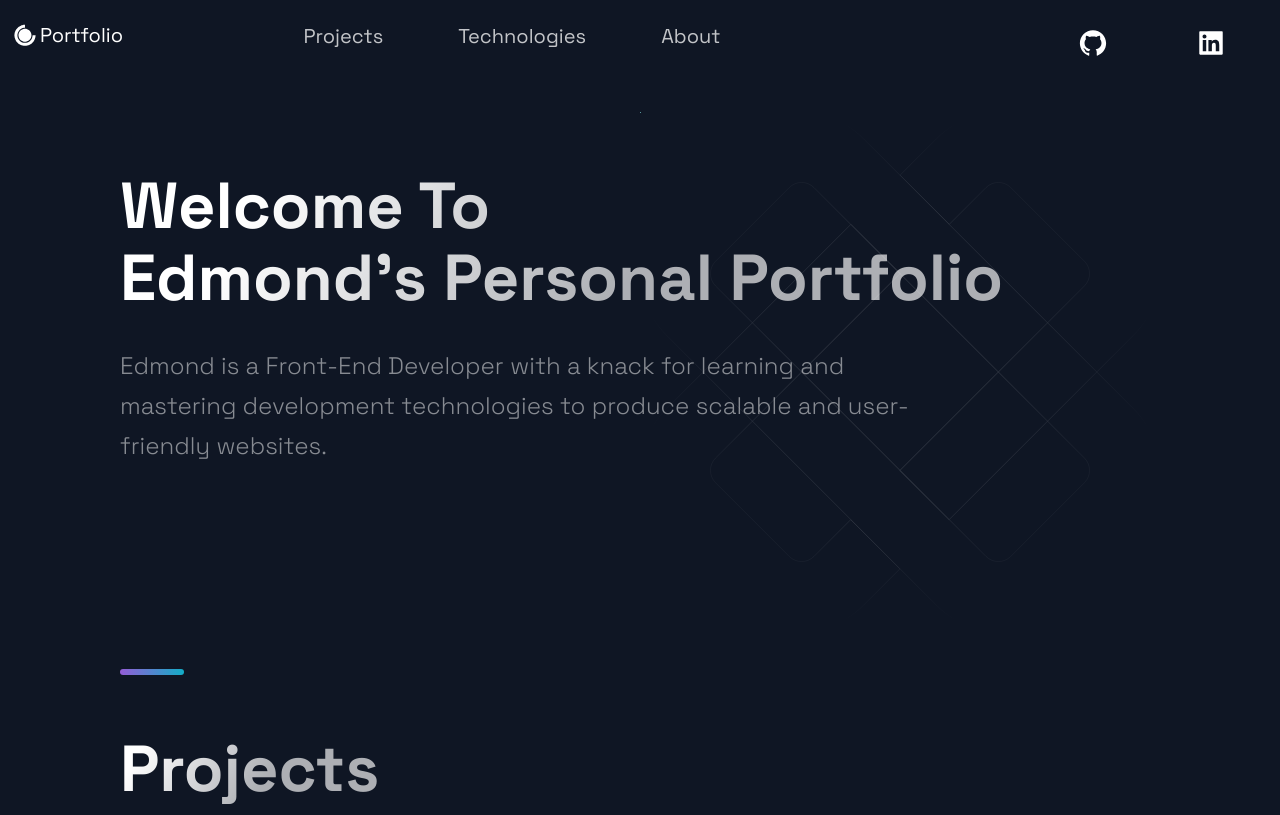
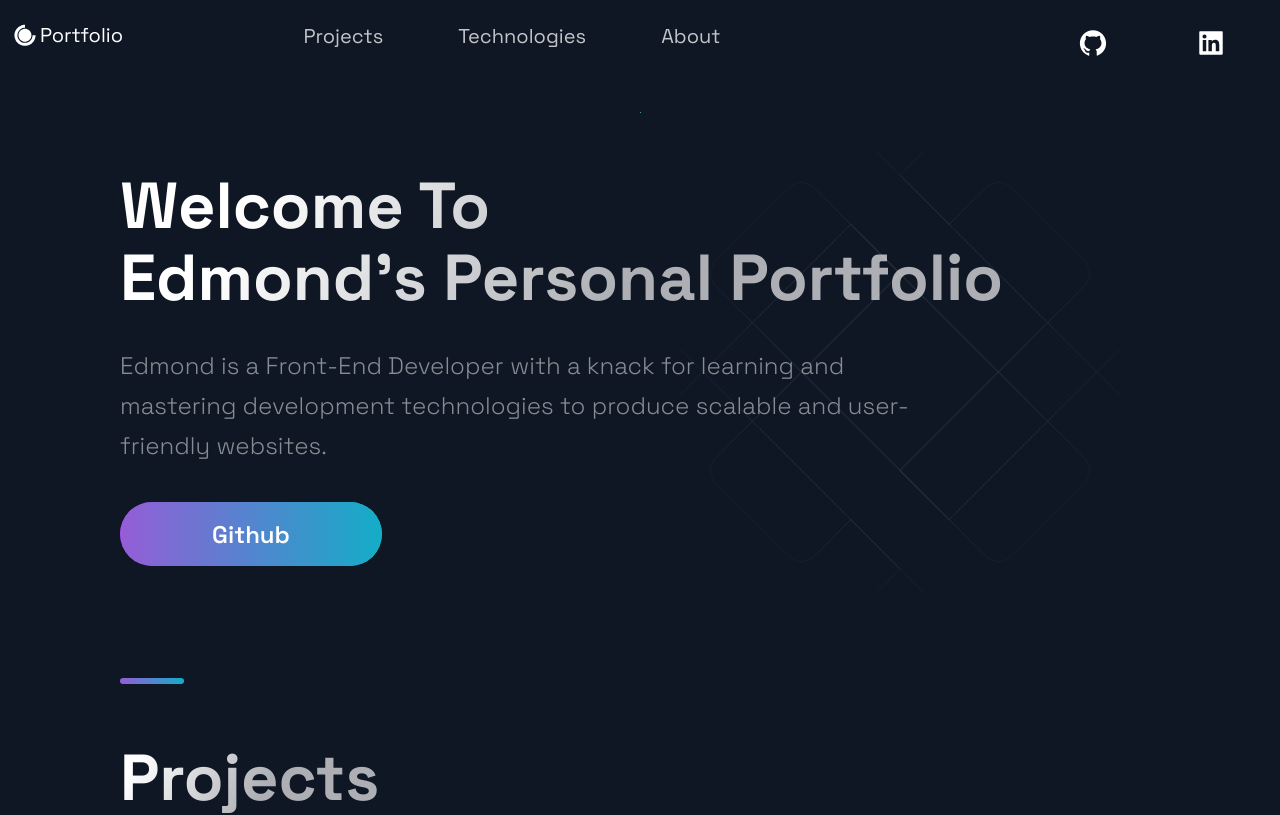
Before and after one commit to edmond-k/portfolio, a Next.js app: page / in a window 1280 px wide. Shown: the top 815 px of the page. Built offline with nearby package versions, Linux system fonts and the light colour scheme.

Commit message:
Update Hero.js

```diff
--- a/src/components/Hero/Hero.js
+++ b/src/components/Hero/Hero.js
@@ -4,7 +4,7 @@ import { Section, SectionText, SectionTitle } from '../../styles/GlobalComponent
 import Button from '../../styles/GlobalComponents/Button';
 import { LeftSection } from './HeroStyles';
 
-const Hero = () => (
+const Hero = (props) => (
  <Section row nopadding>
   <LeftSection>
     <SectionTitle main center>
@@ -14,6 +14,7 @@ const Hero = () => (
     <SectionText>
       Edmond is a Front-End Developer with a knack for learning and mastering development technologies to produce scalable and user-friendly websites.
     </SectionText>
+    <Button onClick={() => window.location = 'https://github.com/edmond-k'}>Github</Button>
   </LeftSection>
  </Section>
 );
```
